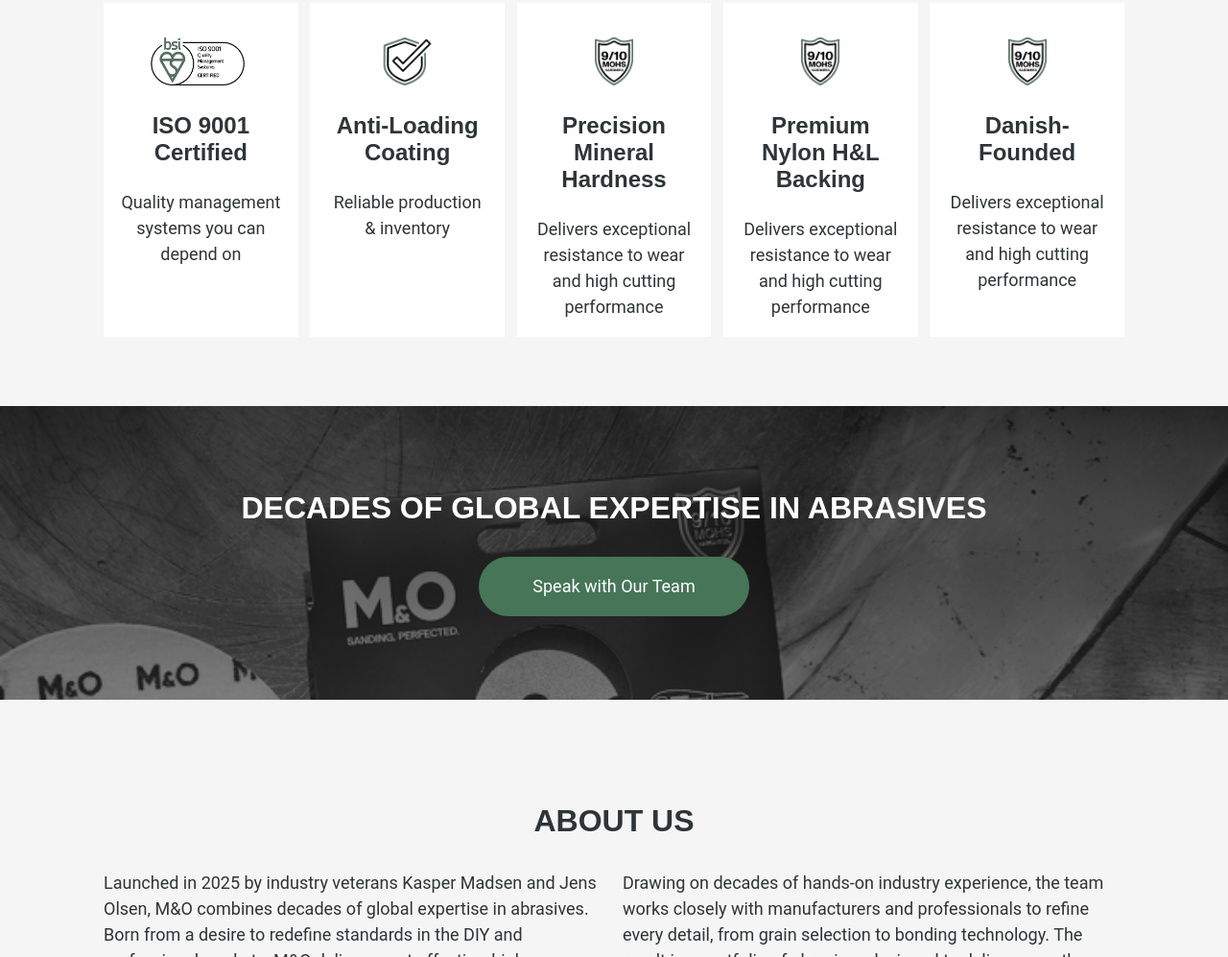
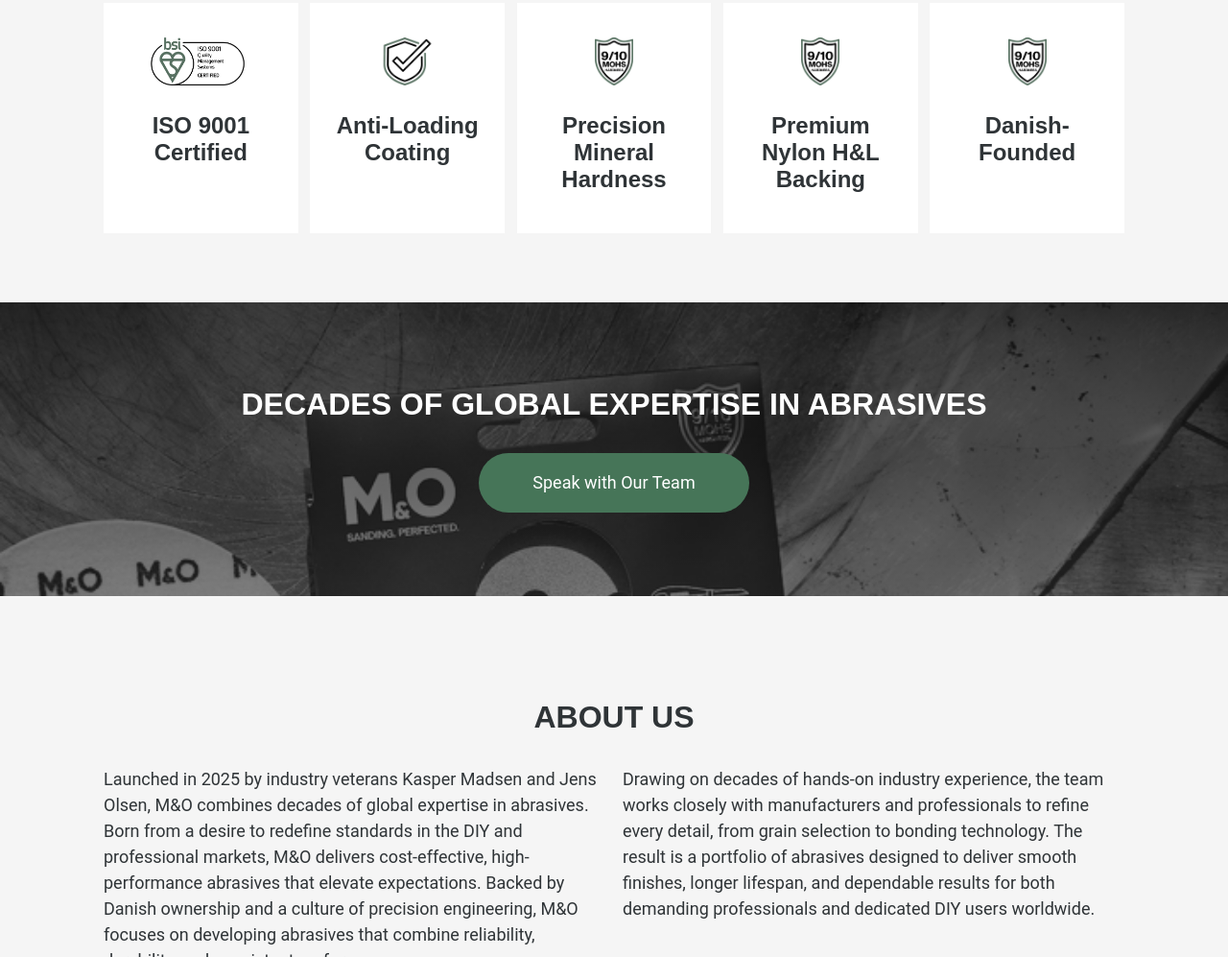
Before and after one commit to anamads/industrial, a plain HTML site: page index.html in a window 1280 px wide. Shown: the part 822-1819 px from the top of the page at 96% size. Drawn offline with nearby package versions, Linux system fonts and the light colour scheme; files whose address does not match are found by name.

Commit message:
Update index.html

```diff
--- a/index.html
+++ b/index.html
@@ -56,27 +56,27 @@
         <div class="trustbox">
           <img src="./assets/iso2.png" />
           <h3>ISO 9001 Certified</h3>
-          <p>Quality management systems you can depend on</p>
+
         </div>
         <div class="trustbox">
           <img src="./assets/quality.png" />
           <h3>Anti-Loading Coating </h3>
-          <p>Reliable production & inventory</p>
+
         </div>
         <div class="trustbox">
           <img src="./assets/mohs.png" />
           <h3>Precision Mineral Hardness</h3>
-          <p>Delivers exceptional resistance to wear and high cutting performance</p>
+
         </div>
         <div class="trustbox">
           <img src="./assets/mohs.png" />
           <h3>Premium Nylon H&L Backing </h3>
-          <p>Delivers exceptional resistance to wear and high cutting performance</p>
+
         </div>
         <div class="trustbox">
           <img src="./assets/mohs.png" />
           <h3>Danish-Founded</h3>
-          <p>Delivers exceptional resistance to wear and high cutting performance</p>
+
         </div>
       </div>
     </div>
```
